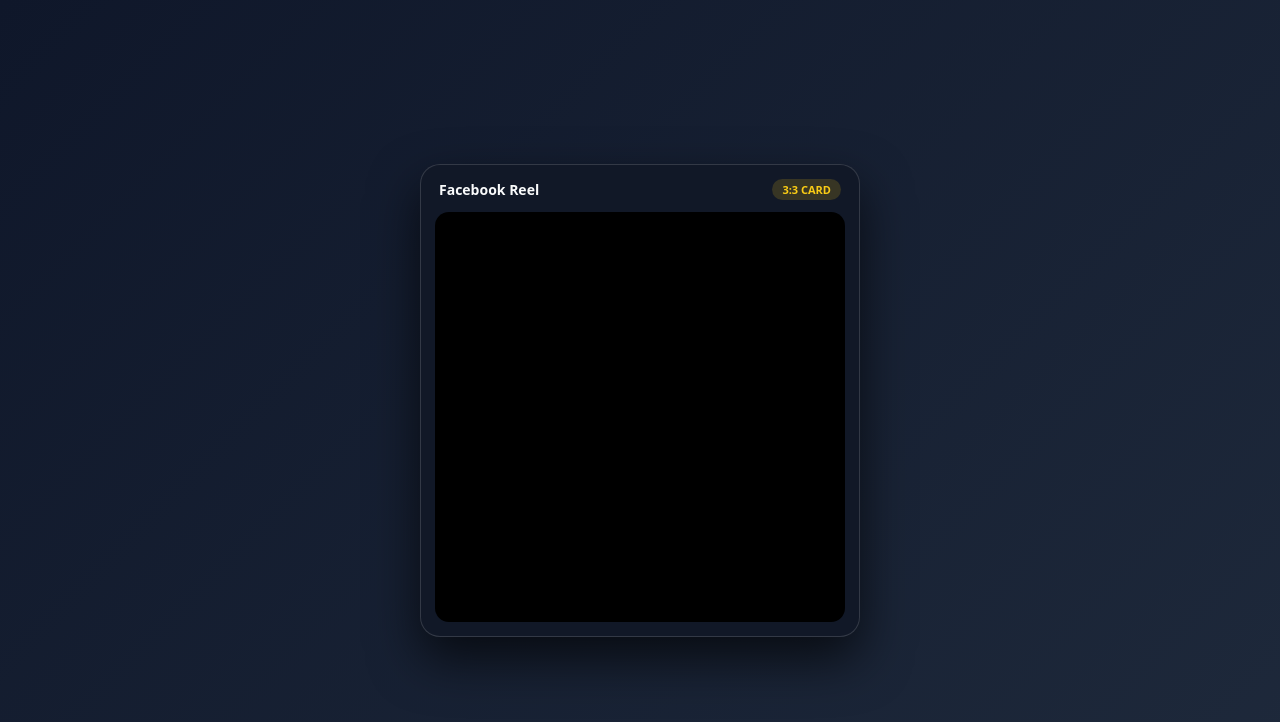
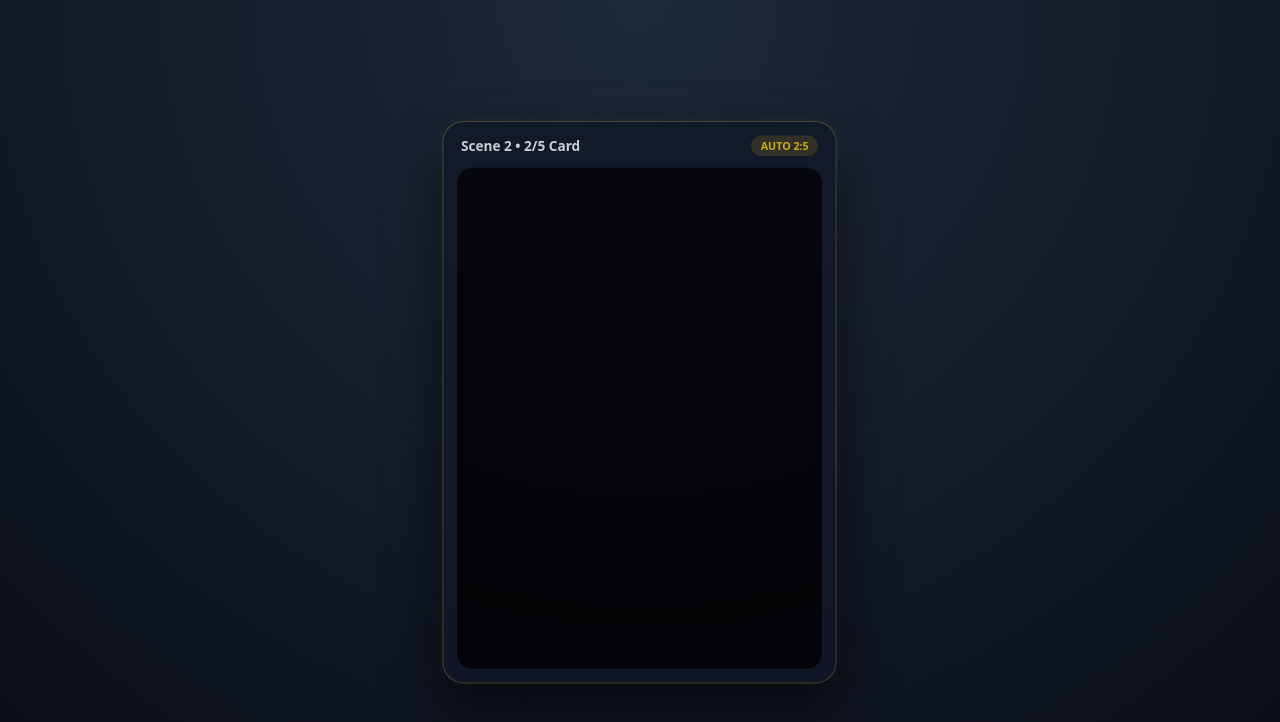
Before and after one commit to surveyor-saroar/Embed-Video, a plain HTML site: page index.html in a window 1280 px wide. Drawn offline with Linux system fonts and the light colour scheme.

Commit message:
Update index.html

```diff
--- a/index.html
+++ b/index.html
@@ -3,7 +3,7 @@
 <head>
   <meta charset="UTF-8" />
   <meta name="viewport" content="width=device-width, initial-scale=1.0" />
-  <title>3x3 Facebook Reel Card</title>
+  <title>Auto 2-Scene Reel Card (3:3 -> 2:5)</title>
   <style>
     * {
       box-sizing: border-box;
@@ -17,25 +17,46 @@
       justify-content: center;
       align-items: center;
       padding: 20px;
-      background: linear-gradient(135deg, #0f172a, #1e293b);
+      background: radial-gradient(circle at top, #1e293b, #090d16);
       font-family: system-ui, -apple-system, sans-serif;
     }
 
-    .card-3x3 {
+    .reel-card {
       width: 100%;
       max-width: 440px;
       background: #111827;
       border: 1px solid rgba(255, 255, 255, 0.14);
-      border-radius: 20px;
+      border-radius: 22px;
       padding: 14px;
-      box-shadow: 0 22px 50px rgba(0, 0, 0, 0.65);
+      box-shadow: 0 24px 55px rgba(0, 0, 0, 0.7);
       overflow: hidden;
-      transition: transform 0.3s ease, box-shadow 0.3s ease;
+      transition: max-width 0.45s ease, box-shadow 0.35s ease, border-color 0.35s ease;
     }
 
-    .card-3x3:hover {
-      transform: translateY(-4px);
-      box-shadow: 0 28px 60px rgba(0, 0, 0, 0.75);
+    .reel-card.mode-2x5 {
+      max-width: 340px;
+      border-color: rgba(250, 204, 21, 0.45);
+      box-shadow: 0 28px 65px rgba(0, 0, 0, 0.8), 0 0 28px rgba(250, 204, 21, 0.2);
+    }
+
+    /* পপ-আপ ট্রানজিশন অ্যানিমেশন */
+    .pop-transition {
+      animation: popUpReveal 0.6s cubic-bezier(0.34, 1.56, 0.64, 1) forwards;
+    }
+
+    @keyframes popUpReveal {
+      0% {
+        opacity: 0;
+        transform: scale(0.72) translateY(26px);
+      }
+      70% {
+        opacity: 1;
+        transform: scale(1.04) translateY(-4px);
+      }
+      100% {
+        opacity: 1;
+        transform: scale(1) translateY(0);
+      }
     }
 
     .card-header {
@@ -49,30 +70,36 @@
       padding: 0 4px;
     }
 
-    .card-tag {
+    .status-pill {
       font-size: 11px;
       background: rgba(250, 204, 21, 0.16);
       color: #facc15;
       padding: 3px 10px;
       border-radius: 999px;
+      user-select: none;
     }
 
-    /* ৩:৩ বর্গাকার ভিডিও ফ্রেম */
-    .video-square {
+    /* ভিডিও ফ্রেম: শুরুতে 3/3, অটো-সুইচে 2/5 */
+    .video-frame {
       position: relative;
       width: 100%;
       aspect-ratio: 3 / 3;
-      border-radius: 14px;
+      border-radius: 16px;
       overflow: hidden;
       background: #000;
       display: flex;
       justify-content: center;
       align-items: center;
+      transition: aspect-ratio 0.45s ease;
     }
 
-    .video-square .fb-post,
-    .video-square .fb-post span,
-    .video-square .fb-post iframe {
+    .video-frame.ratio-2x5 {
+      aspect-ratio: 2 / 5;
+    }
+
+    .video-frame .fb-post,
+    .video-frame .fb-post span,
+    .video-frame .fb-post iframe {
       width: 100% !important;
       height: 100% !important;
       max-width: 100% !important;
@@ -85,20 +112,106 @@
   <script async defer crossorigin="anonymous"
     src="https://connect.facebook.net/bn_IN/sdk.js#xfbml=1&version=v27.0"></script>
 
-  <!-- 3/3 কার্ড -->
-  <div class="card-3x3">
+  <!-- অটো সিন কার্ড -->
+  <div class="reel-card" id="reelCard">
     <div class="card-header">
-      <span>Facebook Reel</span>
-      <span class="card-tag">3:3 CARD</span>
+      <span id="sceneTitle">Scene 1 • 3/3 Card</span>
+      <span class="status-pill" id="statusPill">AUTO 3:3</span>
     </div>
 
-    <div class="video-square">
+    <div class="video-frame" id="videoFrame">
       <div class="fb-post"
            data-href="https://www.facebook.com/reel/1443055264646735"
            data-width="400"
-           data-show-text="false">
+           data-show-text="false"
+           data-autoplay="true">
       </div>
     </div>
   </div>
+
+  <script>
+    const reelCard = document.getElementById("reelCard");
+    const sceneTitle = document.getElementById("sceneTitle");
+    const videoFrame = document.getElementById("videoFrame");
+    const statusPill = document.getElementById("statusPill");
+
+    // সময় সেটিংস (মিলিসেকেন্ডে)
+    const SCENE_1_DURATION = 5000; // ৫ সেকেন্ড পর Scene 2 (2/5)-এ যাবে
+    const LOOP_BACK = false;        // true করলে আবার 3/3-এ ফিরে লুপ হবে
+
+    let audioCtx = null;
+
+    function initAudio() {
+      try {
+        if (!audioCtx) {
+          const AudioContextClass = window.AudioContext || window.webkitAudioContext;
+          audioCtx = new AudioContextClass();
+        }
+        if (audioCtx.state === "suspended") {
+          audioCtx.resume();
+        }
+      } catch (_) {}
+    }
+
+    function playPopSound() {
+      initAudio();
+      if (!audioCtx || audioCtx.state !== "running") return;
+
+      try {
+        const now = audioCtx.currentTime;
+        const osc = audioCtx.createOscillator();
+        const gain = audioCtx.createGain();
+
+        osc.type = "sine";
+        osc.frequency.setValueAtTime(280, now);
+        osc.frequency.exponentialRampToValueAtTime(640, now + 0.14);
+
+        gain.gain.setValueAtTime(0.001, now);
+        gain.gain.linearRampToValueAtTime(0.14, now + 0.02);
+        gain.gain.exponentialRampToValueAtTime(0.001, now + 0.18);
+
+        osc.connect(gain);
+        gain.connect(audioCtx.destination);
+        osc.start(now);
+        osc.stop(now + 0.19);
+      } catch (_) {}
+    }
+
+    function triggerPopAnimation() {
+      reelCard.classList.remove("pop-transition");
+      void reelCard.offsetWidth;
+      reelCard.classList.add("pop-transition");
+      playPopSound();
+    }
+
+    function applyScene(sceneNumber) {
+      if (sceneNumber === 2) {
+        reelCard.classList.add("mode-2x5");
+        videoFrame.classList.add("ratio-2x5");
+        sceneTitle.textContent = "Scene 2 • 2/5 Card";
+        statusPill.textContent = "AUTO 2:5";
+      } else {
+        reelCard.classList.remove("mode-2x5");
+        videoFrame.classList.remove("ratio-2x5");
+        sceneTitle.textContent = "Scene 1 • 3/3 Card";
+        statusPill.textContent = "AUTO 3:3";
+      }
+      triggerPopAnimation();
+    }
+
+    window.addEventListener("load", () => {
+      initAudio();
+
+      setTimeout(() => {
+        applyScene(2);
+
+        if (LOOP_BACK) {
+          setTimeout(() => {
+            applyScene(1);
+          }, SCENE_1_DURATION);
+        }
+      }, SCENE_1_DURATION);
+    });
+  </script>
 </body>
 </html>
```
